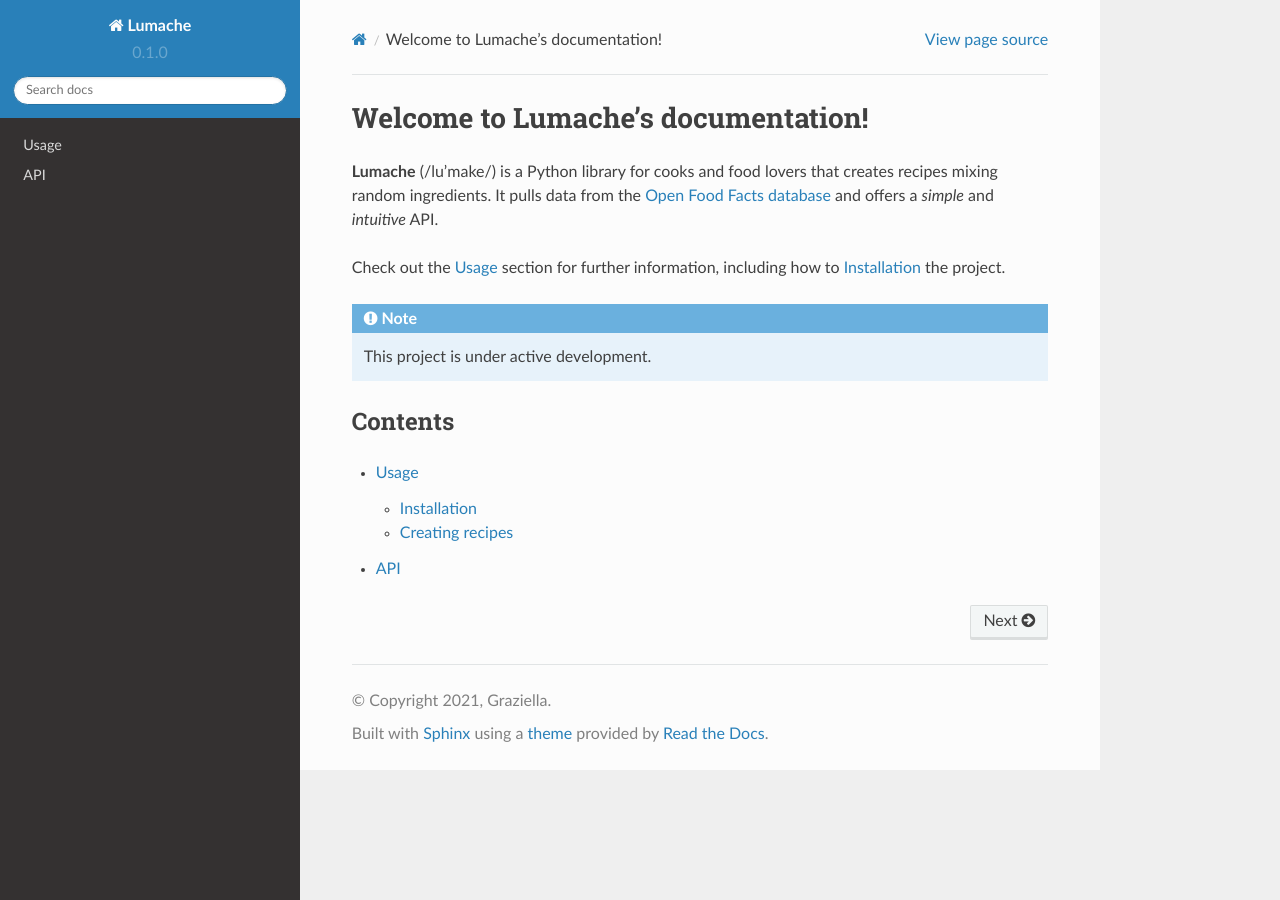
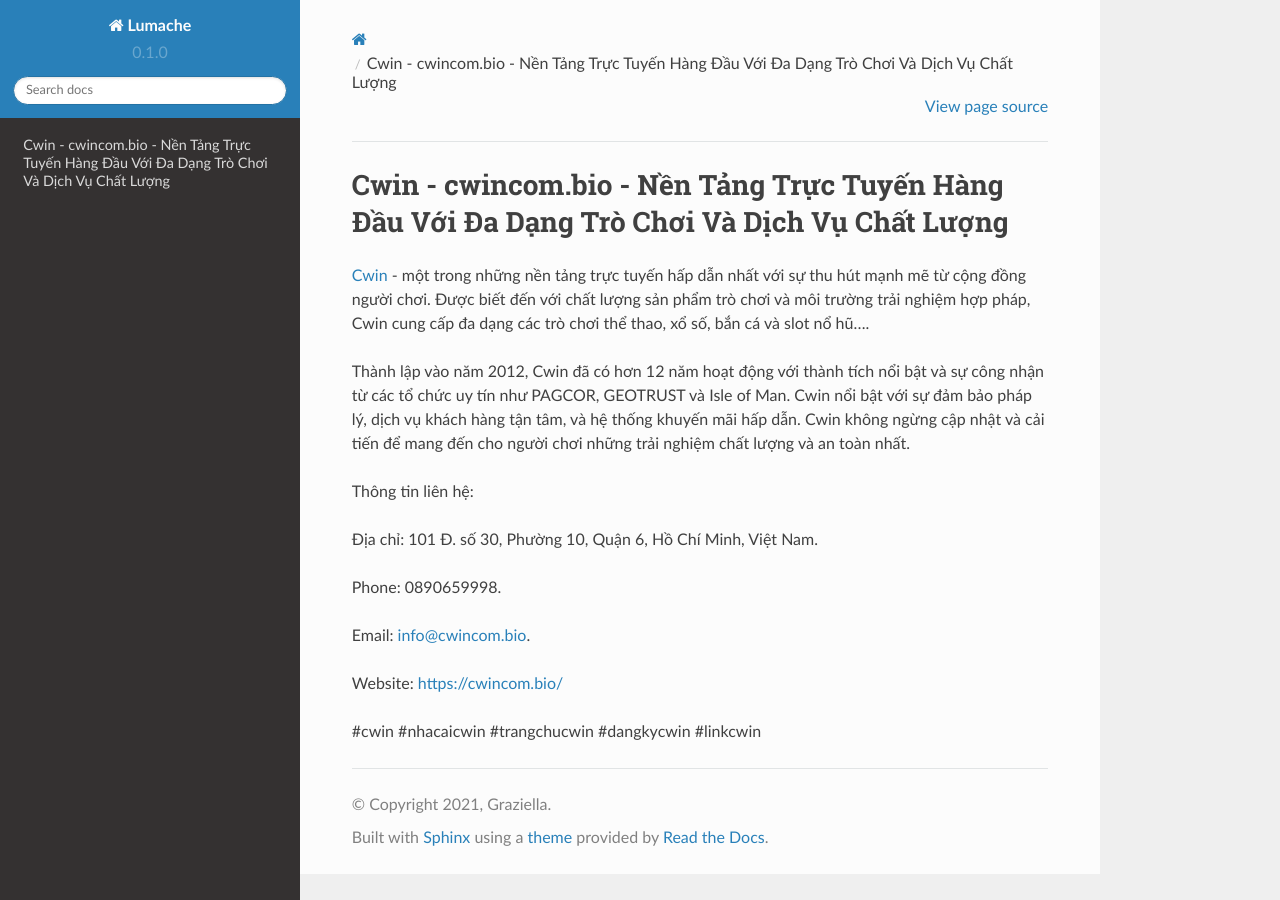
Before and after one commit to srphamkhuongduy77/cwincombio, a Sphinx documentation site: the page built from docs/source/index.rst, in a window 1280 px wide. Built offline with Sphinx 7.4.7 and the Read the Docs theme 2.0.0, drawn with Linux system fonts in a browser that asks for light colours.

Commit message:
Update index.rst

```diff
--- a/docs/source/index.rst
+++ b/docs/source/index.rst
@@ -1,22 +1,18 @@
-Welcome to Lumache's documentation!
+Cwin - cwincom.bio - Nền Tảng Trực Tuyến Hàng Đầu Với Đa Dạng Trò Chơi Và Dịch Vụ Chất Lượng
 ===================================
 
-**Lumache** (/lu'make/) is a Python library for cooks and food lovers
-that creates recipes mixing random ingredients.
-It pulls data from the `Open Food Facts database <https://world.openfoodfacts.org/>`_
-and offers a *simple* and *intuitive* API.
+`Cwin <https://cwincom.bio/>`_ - một trong những nền tảng trực tuyến hấp dẫn nhất với sự thu hút mạnh mẽ từ cộng đồng người chơi. Được biết đến với chất lượng sản phẩm trò chơi và môi trường trải nghiệm hợp pháp, Cwin cung cấp đa dạng các trò chơi thể thao, xổ số, bắn cá và slot nổ hũ....
 
-Check out the :doc:`usage` section for further information, including
-how to :ref:`installation` the project.
+Thành lập vào năm 2012, Cwin đã có hơn 12 năm hoạt động với thành tích nổi bật và sự công nhận từ các tổ chức uy tín như PAGCOR, GEOTRUST và Isle of Man. Cwin nổi bật với sự đảm bảo pháp lý, dịch vụ khách hàng tận tâm, và hệ thống khuyến mãi hấp dẫn. Cwin không ngừng cập nhật và cải tiến để mang đến cho người chơi những trải nghiệm chất lượng và an toàn nhất.
 
-.. note::
+Thông tin liên hệ:
 
-   This project is under active development.
+Địa chỉ: 101 Đ. số 30, Phường 10, Quận 6, Hồ Chí Minh, Việt Nam.
 
-Contents
---------
+Phone: 0890659998.
 
-.. toctree::
+Email: info@cwincom.bio.
 
-   usage
-   api
+Website: https://cwincom.bio/
+
+#cwin #nhacaicwin #trangchucwin #dangkycwin #linkcwin
```
